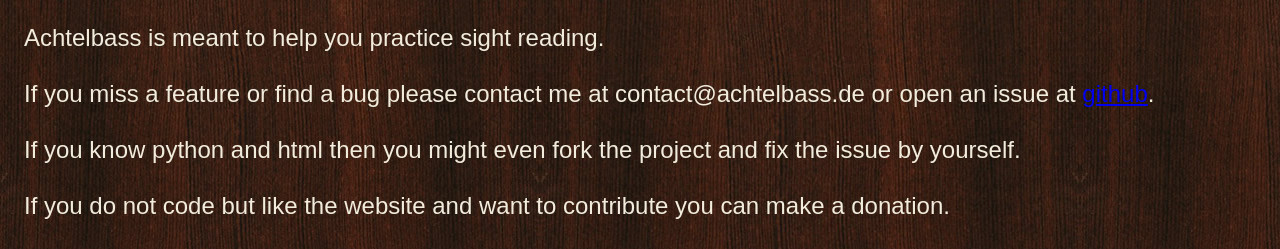
After one commit to letztes/achtelbass2web, a Python web app: template achtelbass/templates/about.html in a window 1280 px wide. The commit adds this page. Shown: the top 249 px of the page. Run offline with Jinja, Linux system fonts and the light colour scheme; the template is opened without the code that fills it, so the values that code supplies are empty.

Commit message:
Add about page

```diff
--- /dev/null
+++ b/achtelbass/templates/about.html
@@ -0,0 +1,21 @@
+<!DOCTYPE html>
+<html>
+<head>
+	<meta http-equiv="content-type" content="text/html; charset=UTF-8">
+	<meta name="author" content="Artur Spengler (Backend), Petra Schanz (Frontend)">
+	<title>Achtelbass</title>
+	<link rel="stylesheet" type="text/css" href="/styles/achtelbass.css">
+</head>
+<body>
+	<div class="body">
+		<div class="wood">
+			Achtelbass is meant to help you practice sight reading.<br><br>
+			If you miss a feature or find a bug please contact me at <span class="contact"><span>spam</span></span>@achtelbass.de or open an issue at <a href="https://github.com/letztes/achtelbass2web/issues">github</a>.<br><br>
+			If you know python and html then you might even fork the project and fix the issue by yourself.<br><br>
+			If you do not code but like the website and want to contribute you can make a donation.<br><br>
+
+		</div>
+	</div>
+	{% include 'footer.html' %}
+</body>
+</html>
--- a/achtelbass/templates/footer.html
+++ b/achtelbass/templates/footer.html
@@ -16,5 +16,6 @@
 	<ul class="site-footer-links">
 		<li><a href="/">Home</a></li>
 		<li><a href="/imprint/">Imprint</a></li>
+		<li><a href="/about/">About</a></li>
 	</ul>
 </div>
--- a/styles/achtelbass.css
+++ b/styles/achtelbass.css
@@ -293,11 +293,11 @@ label[for="rest_frequency"] {
 	text-align: right;
 }
 
-#imprint .contact span {
+.contact span {
     display: none;
 }
 
-#imprint .contact::after {
+.contact::after {
     content: "contact";
     display: inline;
 }
@@ -305,15 +305,12 @@ label[for="rest_frequency"] {
 .wood {
 	background: #402107 url("/images/bg_texture___wood_by_nortago.jpg") repeat scroll left top;
 	color: #f2ecdc;
+	font-size: x-large;
+	padding: 1em;
 }
 
 .navigation {
 	float:right;
-	padding: 1em;
-}
-
-#imprint {
-	font-size: x-large;
 	padding: 1em;
 }
 
```
Also changed, not shown: about/index.py (added, +21 -0 lines), achtelbass/templates/imprint.html (+4 -6 lines), 1 other file.
